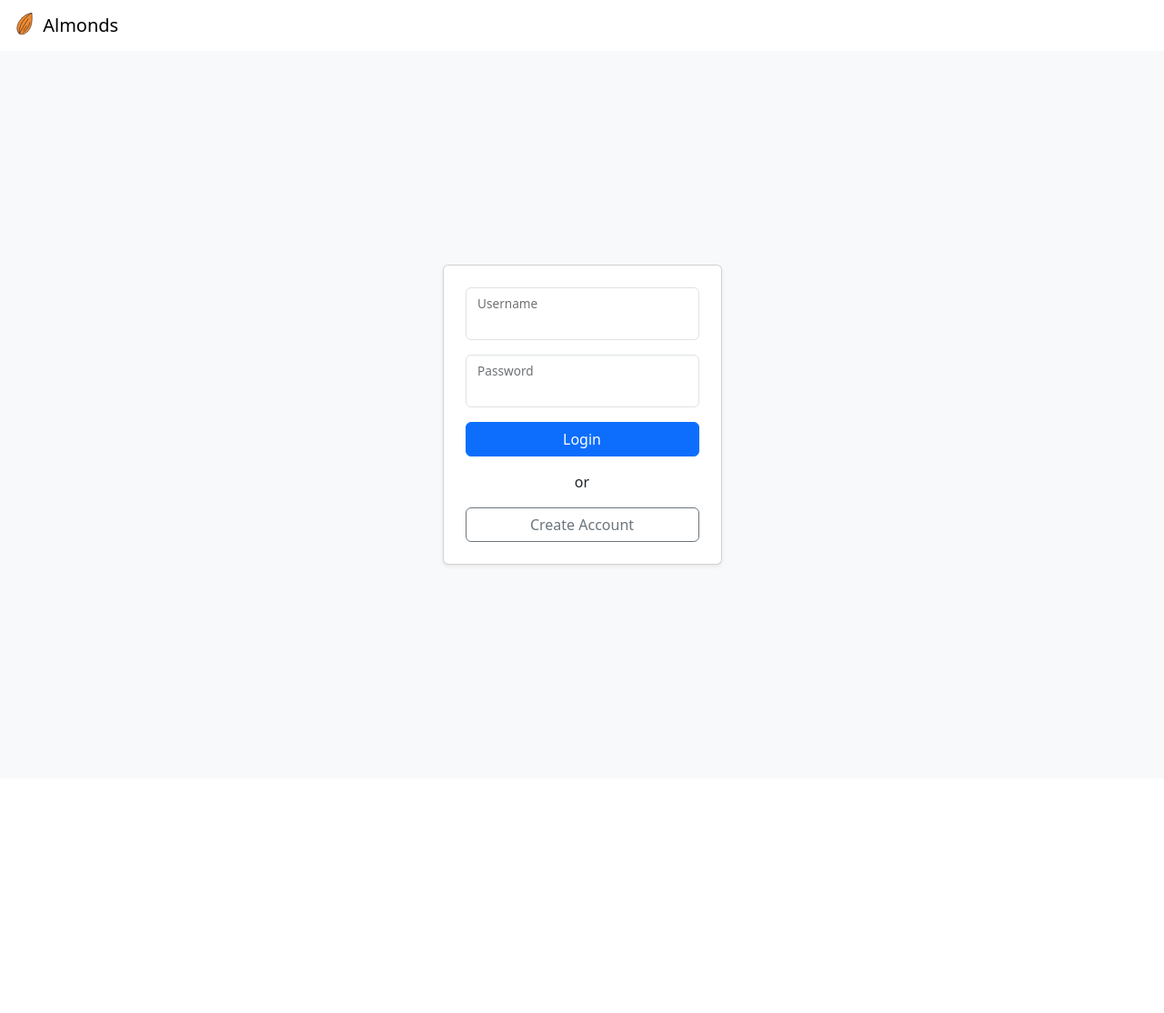
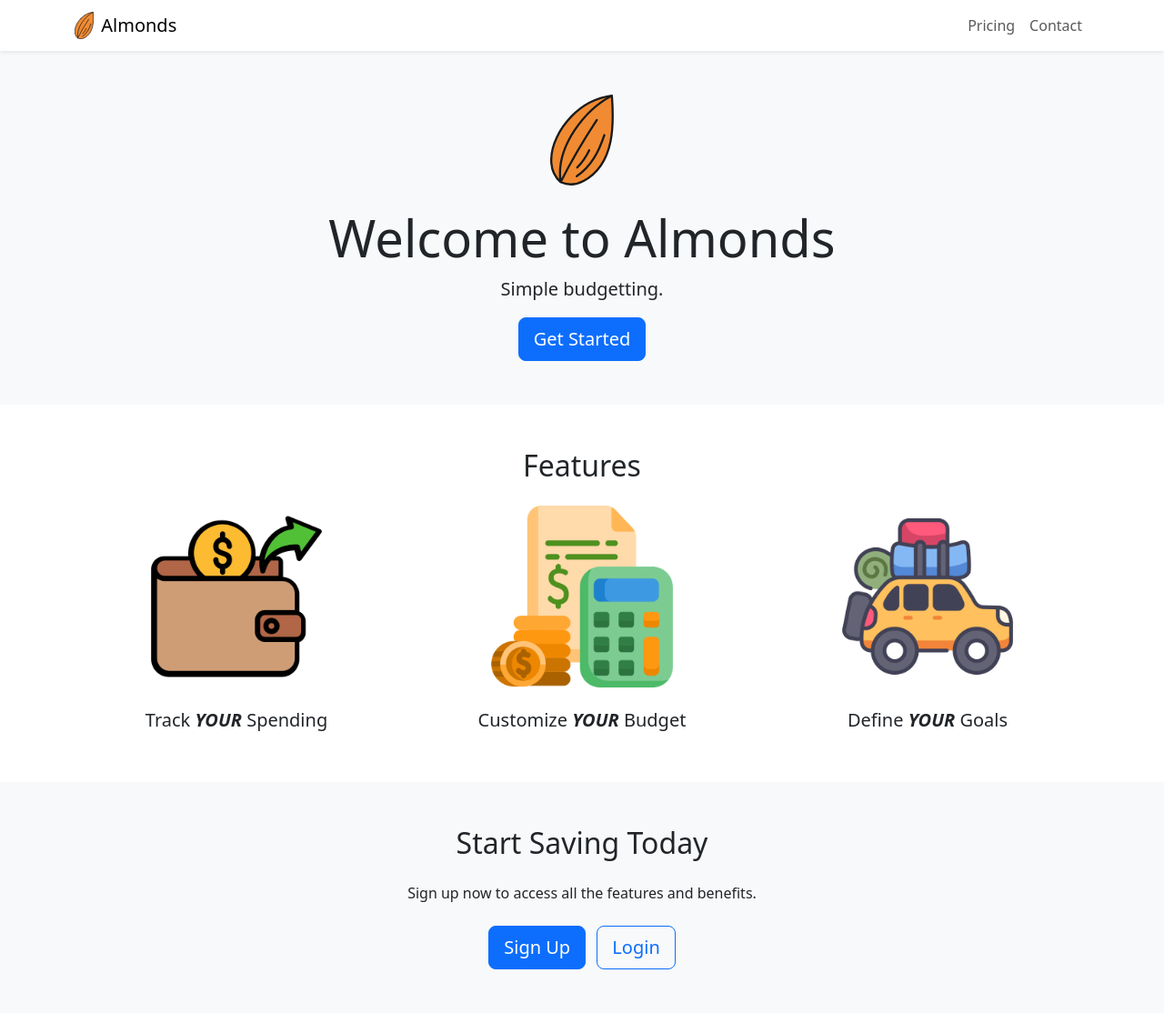
Before and after one commit to kentonvp/almonds, a Flask app: page / in a window 1280 px wide. Shown: the whole page at 91% size. Before the commit the page ends 624 px from the top, so only its background shows below. Run offline with Flask 3, Linux system fonts and the light colour scheme; parts of the project's set-up code (start-up, migrations or seed data) failed here and were passed over.

Commit message:
ui: landing page (#46)

```diff
--- a/src/almonds/api/root.py
+++ b/src/almonds/api/root.py
@@ -30,7 +30,7 @@ root = Blueprint("root", __name__)
 def view():
     if "username" not in session:
         context = build_context()
-        return render_template("login.html", **context)
+        return render_template("landing_page.html", **context)
 
     context = build_context(
         current_page="root",
--- a/src/almonds/templates/_login_form.html
+++ b/src/almonds/templates/_login_form.html
@@ -1,5 +1,5 @@
 <div
-  class="container-fluid min-vh-100 d-flex justify-content-center align-items-center bg-light"
+  class="container-fluid py-5 d-flex justify-content-center align-items-center bg-light"
 >
   <div class="card p-4 shadow-sm bg-white">
     <form action="{{ url_for('login.login')}}" method="POST">
--- a/src/almonds/templates/_navigation.html
+++ b/src/almonds/templates/_navigation.html
@@ -1,14 +1,12 @@
-<nav class="navbar navbar-expand-lg">
-  <div class="container-fluid">
-    <a class="navbar-brand" href="{{ url_for('root.view') }}">
+<nav class="navbar navbar-expand-lg navbar-light bg-white shadow-sm">
+  <div class="container">
+    <a class="navbar-brand d-flex align-items-center" href="{{ url_for('root.view') }}">
       <img
         src="{{ url_for('static', filename='almond-icon.svg') }}"
-        alt="Logo"
-        width="30"
-        height="24"
-        class="d-inline-block align-text-top"
+        alt="Almonds Logo"
+        height="30"
       />
-      Almonds
+      <span class="ms-2">Almonds</span>
     </a>
     {% if user is defined and user.username is defined %}
     <ul class="navbar-nav me-auto">
@@ -48,6 +46,20 @@
         </form>
       </li>
     </ul>
+    {% else %}
+    <button class="navbar-toggler" type="button" data-bs-toggle="collapse" data-bs-target="#navbarNav" aria-controls="navbarNav" aria-expanded="false" aria-label="Toggle navigation">
+      <span class="navbar-toggler-icon"></span>
+    </button>
+    <div class="collapse navbar-collapse" id="navbarNav">
+      <ul class="navbar-nav ms-auto">
+        <li class="nav-item">
+          <a class="nav-link" href="#pricing">Pricing</a>
+        </li>
+        <li class="nav-item">
+          <a class="nav-link" href="#contact">Contact</a>
+        </li>
+      </ul>
+    </div>
     {% endif %}
   </div>
 </nav>
--- a/src/almonds/templates/_new_user_form.html
+++ b/src/almonds/templates/_new_user_form.html
@@ -1,5 +1,5 @@
 <div
-  class="container-fluid min-vh-100 d-flex justify-content-center align-items-center bg-light"
+  class="container-fluid py-5 d-flex justify-content-center align-items-center bg-light"
 >
   <div class="m-3">
     <h2 class="text-center mb-4">Welcome to Almonds</h2>
--- a/src/almonds/templates/base.html
+++ b/src/almonds/templates/base.html
@@ -20,7 +20,7 @@
 
     <section>
       {% block errors %} {% if error_msg is defined %}
-      <p id="error-message" class="alert alert-danger mt-3 mb-3" role="alert">
+      <p id="error-message" class="alert alert-danger mt-3 mb-3 text-center" role="alert">
         {{ error_msg }}
       </p>
       {% endif %} {% endblock errors%}
--- /dev/null
+++ b/src/almonds/templates/landing_page.html
@@ -0,0 +1,52 @@
+{% extends 'base.html' %}
+
+{% block title %}Welcome{% endblock title %}
+
+{% block content %}
+<!-- Hero Section -->
+<section class="py-5 text-center bg-light">
+  <div class="container">
+    <img src="{{ url_for('static', filename='almond-icon.svg') }}" alt="Almonds Logo" height="100" class="mb-4">
+    <h1 class="display-4">Welcome to Almonds</h1>
+    <p class="lead">Simple budgetting.</p>
+    <a href="#signup" class="btn btn-primary btn-lg">Get Started</a>
+  </div>
+</section>
+
+<!-- Features Section -->
+<section class="py-5" id="features">
+  <div class="container">
+    <h2 class="text-center mb-4">Features</h2>
+    <div class="row">
+      <div class="col-md-4">
+        <div class="d-flex justify-content-center">
+            <img src="{{ url_for('static', filename='spending.png') }}" alt="Expense Icon created by Sukma Aditia - Flaticon" width="200" height="200" class="mb-4">
+        </div>
+        <h5 class="text-center">Track <b><i>YOUR</i></b> Spending</h5>
+      </div>
+      <div class="col-md-4">
+        <div class="d-flex justify-content-center">
+            <img src="{{ url_for('static', filename='budget.png') }}" alt="Expense Icon created by Freepik - Flaticon" width="200" height="200" class="mb-4">
+        </div>
+        <h5 class="text-center">Customize <b><i>YOUR</i></b> Budget</h5>
+      </div>
+      <div class="col-md-4">
+        <div class="d-flex justify-content-center">
+            <img src="{{ url_for('static', filename='travel.png') }}" alt="Expense Icon created by max.icons - Flaticon" width="200" height="200" class="mb-4">
+        </div>
+        <h5 class="text-center">Define <b><i>YOUR</i></b> Goals</h5>
+      </div>
+    </div>
+  </div>
+</section>
+
+<!-- Sign Up/Login Section -->
+<section class="py-5 bg-light" id="signup">
+  <div class="container text-center">
+    <h2 class="mb-4">Start Saving Today</h2>
+    <p class="mb-4">Sign up now to access all the features and benefits.</p>
+    <a href="{{ url_for('login.create_user') }}" class="btn btn-primary btn-lg me-2">Sign Up</a>
+    <a href="{{ url_for('login.login')}}" class="btn btn-outline-primary btn-lg">Login</a>
+  </div>
+</section>
+{% endblock content %}
--- a/src/almonds/templates/login.html
+++ b/src/almonds/templates/login.html
@@ -1,3 +1,23 @@
-{% extends 'base.html' %} {% block header %} {% endblock header %} {% block
-content %} {% include("_login_form.html") %} {% endblock content %} {% block
-body_scripts %} {% endblock body_scripts %}
+{% extends 'base.html' %}
+
+{% block title %}Login{% endblock title %}
+
+{% block content %}
+<div class="container py-5">
+  <div class="row justify-content-center">
+    <div class="col-md-6">
+      <div class="card shadow-sm">
+        <div class="card-body">
+          <h2 class="text-center mb-4">Welcome Back</h2>
+          <p class="text-center text-muted mb-4">Please log in to continue managing your budget.</p>
+          {% include("_login_form.html") %}
+          <div class="text-center mt-4">
+            <p class="mb-1">Don't have an account? <a href="{{ url_for('login.create_user') }}">Sign up</a></p>
+            <p><a href="{{ url_for('login.forgot_password') }}">Forgot your password?</a></p>
+          </div>
+        </div>
+      </div>
+    </div>
+  </div>
+</div>
+{% endblock content %}
```
Also changed, not shown: src/almonds/api/login.py (+10 -1 lines), src/almonds/templates/create_user.html (+26 -3 lines), src/almonds/static/budget.png (added), src/almonds/static/spending.png (added), src/almonds/static/travel.png (added).
